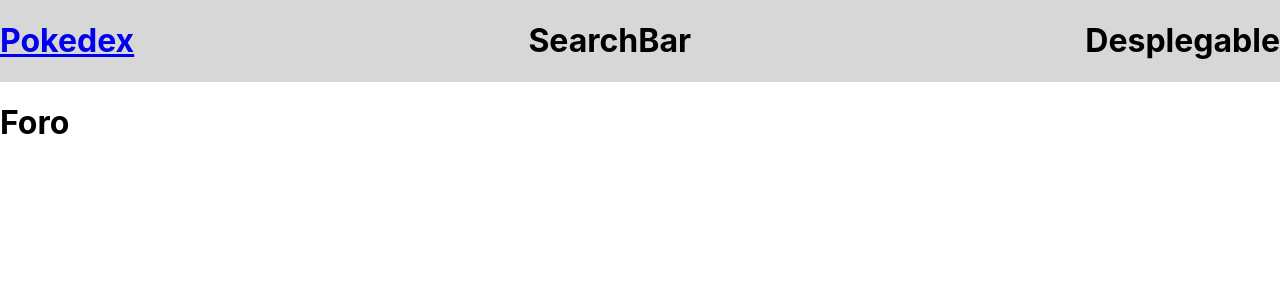
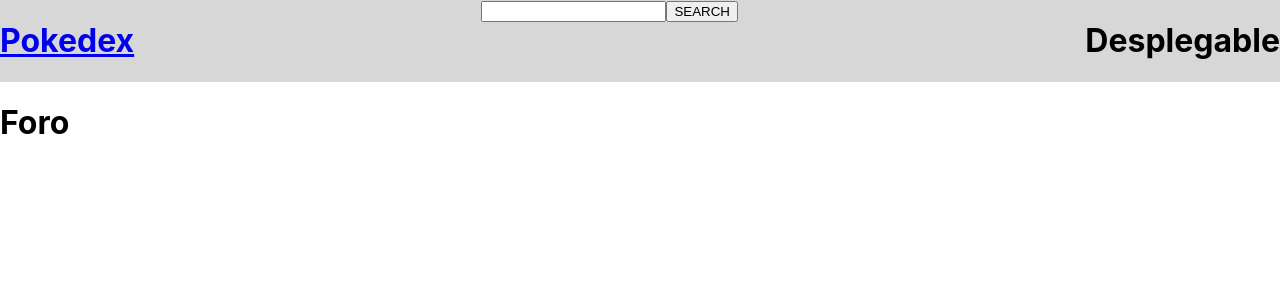
Before and after one commit to SantiRosso/PI-Pokemon, a React (Create React App) app in the folder client/: page /foro in a window 1280 px wide. Shown: the top 300 px of the page. Built offline with nearby package versions, Linux system fonts and the light colour scheme.

Commit message:
SearchBar component

```diff
--- a/client/src/components/NavBar/NavBar.jsx
+++ b/client/src/components/NavBar/NavBar.jsx
@@ -1,5 +1,6 @@
 import s from "./NavBar.module.css";
 import { Link } from "react-router-dom";
+import SearchBar from "../SearchBar/SearchBar";
 
 const NavBar = () => {
     return(
@@ -7,7 +8,7 @@ const NavBar = () => {
             <Link to="/home">
                 <h1>Pokedex</h1>
             </Link>
-            <h1>SearchBar</h1>
+            <SearchBar/>
             <h1>Desplegable</h1>
         </div>
         // <SearchBar/>
--- a/client/src/components/SearchBar/SearchBar.jsx
+++ b/client/src/components/SearchBar/SearchBar.jsx
@@ -1,9 +1,27 @@
+import { useState } from "react";
+import { useDispatch } from "react-redux";
+import { getPokemonByName } from "../../redux/actions";
+
 const SearchBar = () => {
+
+    const [name, setName] = useState()
+    const dispatch = useDispatch();
+
+    const handleChange = (e) => {
+        setName(e.target.value)
+    }
+
+    const handleClick = (e) => {
+        console.log(name)
+        dispatch(getPokemonByName(name))
+    }
+
     return(
         <div>
-            <input type="text" />
-            <button></button>
+            <input type="text" onChange={handleChange}/>
+            <button onClick={handleClick}>SEARCH</button>
         </div>
-
     )
 }
+
+export default SearchBar;
--- a/client/src/redux/reducer.js
+++ b/client/src/redux/reducer.js
@@ -14,7 +14,7 @@ const rootReducer = (state = initialState, action) => {
     case GET_POKEMON_BY_NAME:
       return {
         ...state,
-        pokemons: action.payload,
+        pokemons: [action.payload],
       };
     default:
       return { ...state };
```
